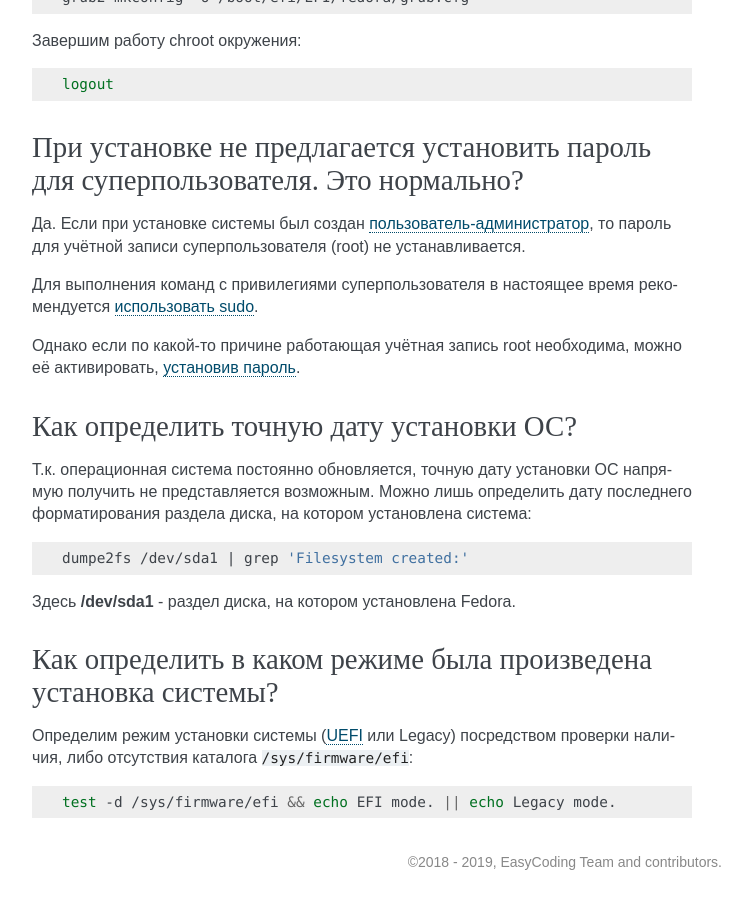
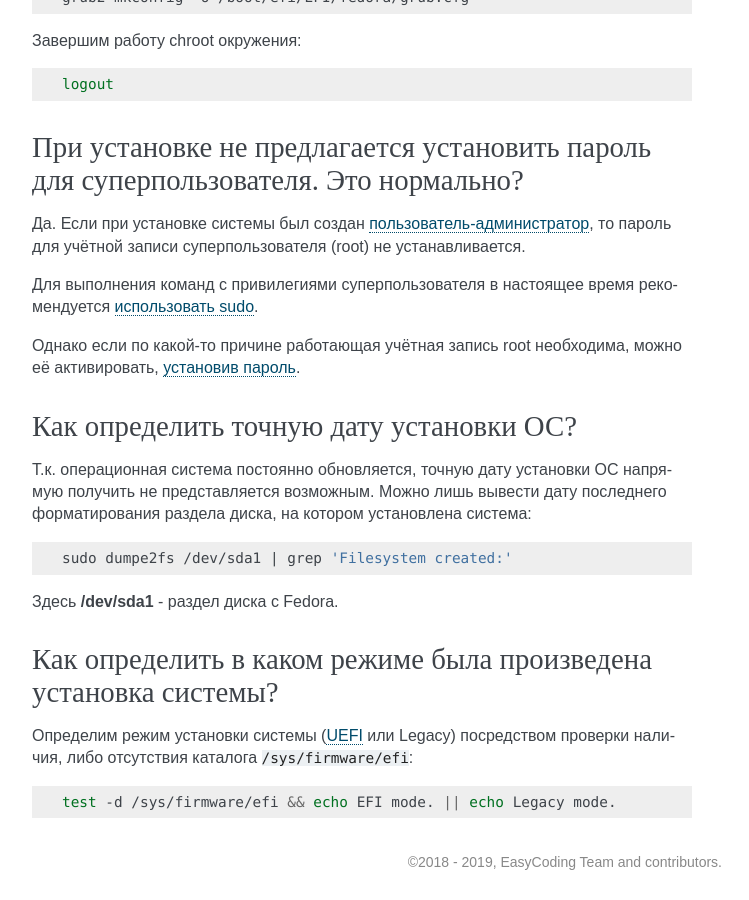
Before and after one commit to RussianFedora/FAQ, a Sphinx documentation site: the page built from source/installation.rst, in a window 1280 px wide and 900 px high, scrolled down 6880 px. Shown: the whole window, without its empty margins (388-1137 px from the left). Built offline with Sphinx 7.4.7, drawn with Linux system fonts in a browser that asks for light colours.

Commit message:
Updated question installation-date.

```diff
--- a/source/installation.rst
+++ b/source/installation.rst
@@ -399,13 +399,13 @@
 Как определить точную дату установки ОС?
 ===========================================
 
-Т.к. операционная система постоянно обновляется, точную дату установки ОС напрямую получить не представляется возможным. Можно лишь определить дату последнего форматирования раздела диска, на котором установлена система:
+Т.к. операционная система постоянно обновляется, точную дату установки ОС напрямую получить не представляется возможным. Можно лишь вывести дату последнего форматирования раздела диска, на котором установлена система:
 
 .. code-block:: bash
 
-    dumpe2fs /dev/sda1 | grep 'Filesystem created:'
+    sudo dumpe2fs /dev/sda1 | grep 'Filesystem created:'
 
-Здесь **/dev/sda1** - раздел диска, на котором установлена Fedora.
+Здесь **/dev/sda1** - раздел диска с Fedora.
 
 .. index:: installation, date, mode, uefi, legacy
 .. _installation-mode:
```
